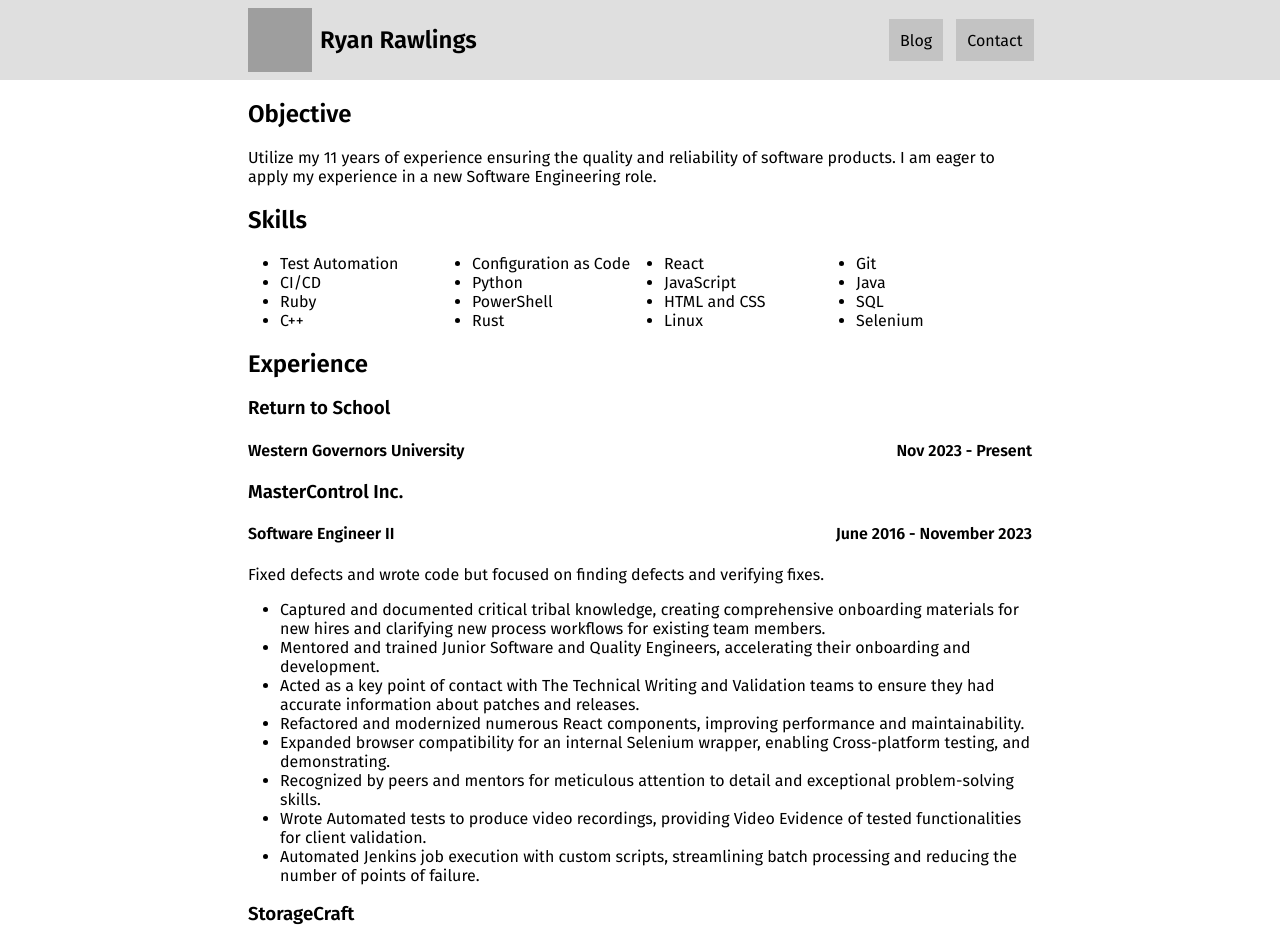
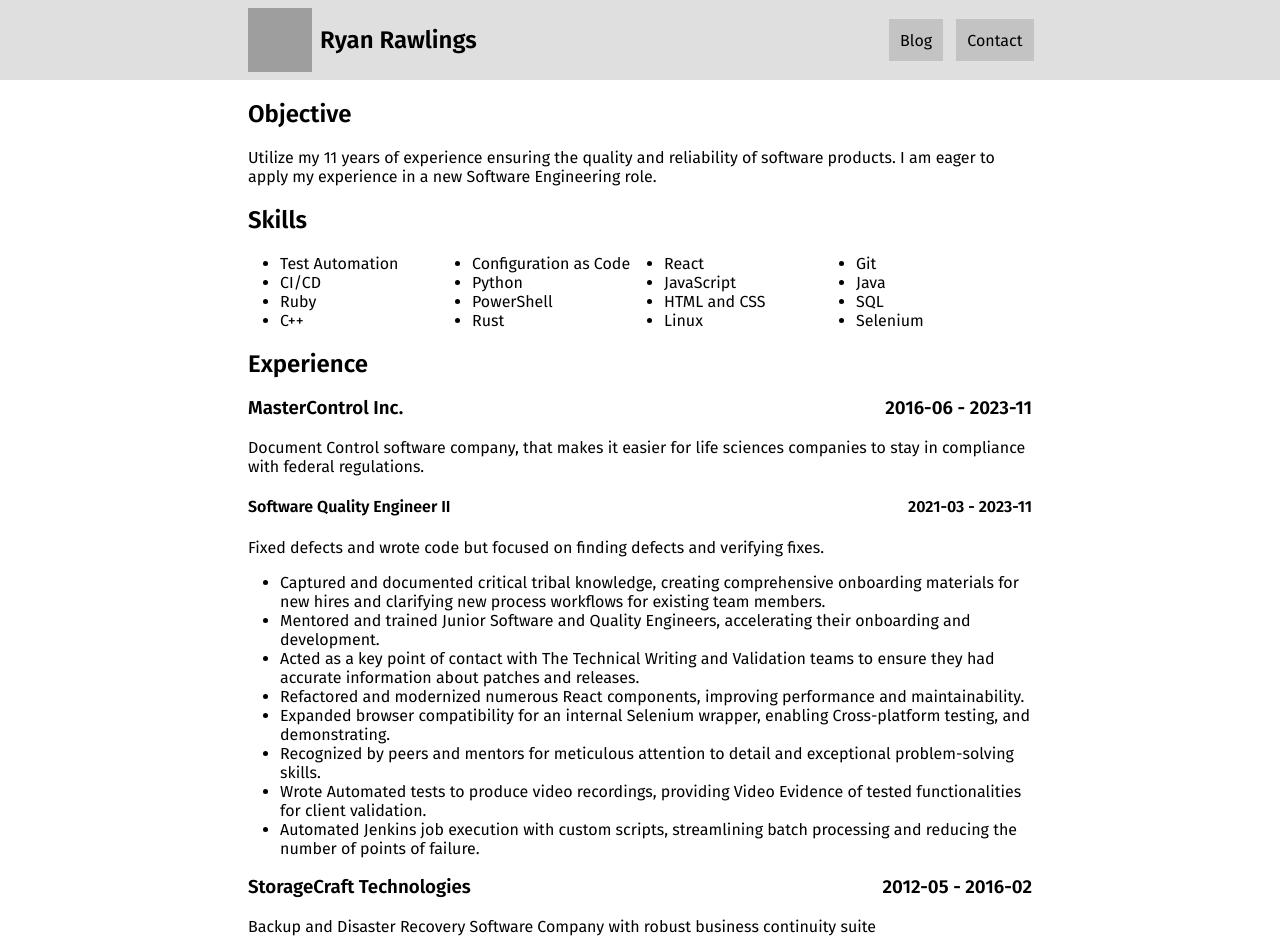
Before and after one commit to rawlingsr/blog, a Next.js app: page / in a window 1280 px wide. Shown: the top 946 px of the page. Built offline with nearby package versions, Linux system fonts and the light colour scheme; grey boxes are pictures that could not be loaded.

Commit message:
change experience to react component.

```diff
--- a/src/app/page.tsx
+++ b/src/app/page.tsx
@@ -1,3 +1,6 @@
+import { Experience } from "@/components/experience";
+import Link from "next/link";
+
 export default async function Home() {
   return (
     <main>
@@ -28,132 +31,14 @@ export default async function Home() {
           <li>Selenium</li>
         </ul>
       </article>
-      <article>
-        <h2>Experience</h2>
-        <section>
-          <h3>Return to School</h3>
-          <h4 className="experience">
-            <span>Western Governors University</span>
-            <span>
-              <time dateTime="2023-11">Nov 2023</time>
-              {" - "}
-              Present
-            </span>
-          </h4>
-        </section>
-
-        <section>
-          <h3>MasterControl Inc.</h3>
-          <h4 className="experience">
-            <span>Software Engineer II</span>
-            <span>
-              <time dateTime="2016-06">June 2016</time>
-              {" - "}
-              <time dateTime="2023-11">November 2023</time>
-            </span>
-          </h4>
-
-          <p>
-            Fixed defects and wrote code but focused on finding defects and
-            verifying fixes.
-          </p>
-
-          <ul>
-            <li>
-              Captured and documented critical tribal knowledge, creating
-              comprehensive onboarding materials for new hires and clarifying new
-              process workflows for existing team members.
-            </li>
-
-            <li>
-              Mentored and trained Junior Software and Quality Engineers,
-              accelerating their onboarding and development.
-            </li>
-
-            <li>
-              Acted as a key point of contact with The Technical Writing and
-              Validation teams to ensure they had accurate information about
-              patches and releases.
-            </li>
-
-            <li>
-              Refactored and modernized numerous React components, improving
-              performance and maintainability.
-            </li>
-
-            <li>
-              Expanded browser compatibility for an internal Selenium wrapper,
-              enabling Cross-platform testing, and demonstrating.
-            </li>
-
-            <li>
-              Recognized by peers and mentors for meticulous attention to detail
-              and exceptional problem-solving skills.
-            </li>
-
-            <li>
-              Wrote Automated tests to produce video recordings, providing Video
-              Evidence of tested functionalities for client validation.
-            </li>
-
-            <li>
-              Automated Jenkins job execution with custom scripts, streamlining
-              batch processing and reducing the number of points of failure.
-            </li>
-          </ul>
-        </section>
-
-        <section>
-          <h3>StorageCraft</h3>
-          <h4 className="experience">
-            <span>QA specialist in Technical Support</span>
-            <span>
-              <time dateTime="2012-05">May 2012</time>
-              {" - "}
-              <time dateTime="2016-02">February 2016</time>
-            </span>
-          </h4>
-
-          <p>
-            Effectively resolved complex customer issues through detailed
-            investigation and root cause analysis.
-          </p>
-
-          <ul>
-            <li>
-              Managed test lab environments for defect reproduction.
-            </li>
-
-            <li>
-              Performed low-level network traffic analysis for troubleshooting.
-            </li>
-
-            <li>
-              Conducted exploratory testing to find hidden defects.
-            </li>
-
-            <li>
-              Created and executed test plans for new product releases.
-            </li>
-
-            <li>
-              Utilized Jira for bug reporting and tracking.
-            </li>
-
-            <li>
-              Built and maintained test infrastructure to support defect
-              verification.
-            </li>
-          </ul>
-        </section>
-      </article>
+      <Experience />
 
       <article>
         <h2>Education</h2>
         <section>
           <h3>Bachelor of Science, Computer Science</h3>
-          <h4 className="experience">
-            <span>Western Governors University</span>
+          <h4 className="experience-header">
+            <Link href={"https://www.wgu.edu/"}>Western Governors University</Link>
             <span>
               (Expected) <time dateTime="2027-05">May 2027</time>
             </span>
--- /dev/null
+++ b/src/career-data.yaml
@@ -0,0 +1,49 @@
+companies:
+  - name: MasterControl Inc.
+    dates_worked: [2016-06, 2023-11]
+    description: >
+      Document Control software company, that makes it easier for life sciences companies to stay in compliance with federal regulations.
+    website: https://www.mastercontrol.com/
+    positions:
+      - title: Software Quality Engineer II
+        dates_worked: [2021-03, 2023-11]
+        description: >
+          Fixed defects and wrote code but focused on finding defects and verifying fixes.
+        achievements:
+          - Captured and documented critical tribal knowledge, creating comprehensive onboarding materials for new hires and clarifying new process workflows for existing team members.
+          - Mentored and trained Junior Software and Quality Engineers, accelerating their onboarding and development.
+          - Acted as a key point of contact with The Technical Writing and Validation teams to ensure they had accurate information about patches and releases.
+          - Refactored and modernized numerous React components, improving performance and maintainability.
+          - Expanded browser compatibility for an internal Selenium wrapper, enabling Cross-platform testing, and demonstrating.
+          - Recognized by peers and mentors for meticulous attention to detail and exceptional problem-solving skills.
+          - Wrote Automated tests to produce video recordings, providing Video Evidence of tested functionalities for client validation.
+          - Automated Jenkins job execution with custom scripts, streamlining batch processing and reducing the number of points of failure.
+      # - title: Software Engineer II
+      #   dates_worked: []
+      #   description: asdf
+      #   achievements: []
+
+      # - title: Software Engineer II
+      #   dates_worked: []
+      #   description: asdf
+      #   achievements: []
+      # - title: Software Engineer II
+      #   dates_worked: []
+      #   description: asdf
+      #   achievements: []
+  - name: StorageCraft Technologies
+    dates_worked: [2012-05, 2016-02]
+    description: >
+      Backup and Disaster Recovery Software Company with robust business continuity suite
+    website: https://www.storagecraft.com/
+    positions:
+      - title: QA Specialist in Technical Support
+        dates_worked: [2012-05, 2016-02]
+        description: Effectively resolved complex customer issues through detailed investigation and root cause analysis.
+        achievements:
+          - Managed test lab environments for defect reproduction.
+          - Performed low-level network traffic analysis for troubleshooting.
+          - Conducted exploratory testing to find hidden defects.
+          - Created and executed test plans for new product releases.
+          - Utilized Jira for bug reporting and tracking.
+          - Built and maintained test infrastructure to support defect verification.
--- /dev/null
+++ b/src/components/experience.tsx
@@ -0,0 +1,66 @@
+import { Company, getCareerData, Position } from "@/utils/experience";
+import Link from "next/link";
+
+export async function Experience() {
+  const companies = await getCareerData();
+  console.log(companies);
+  return (
+    <article>
+      <h2>Experience</h2>
+
+      {companies.map((company) => {
+        return <CompanyExperience company={company} key={company.name} />;
+      })}
+    </article>
+  );
+}
+
+export function CompanyExperience({ company }: { company: Company }) {
+  const [from, to] = company.dates_worked;
+  console.log(from);
+  return (
+    <section>
+      <h3 className="experience-header">
+        <Link href={company.website}>
+          {company.name}
+        </Link>
+        <TimeSpan dates_worked={company.dates_worked} />
+      </h3>
+      <p>{ company.description }</p>
+      {company.positions.map((position) => (
+        <PositionExperience position={position} key={position.title} />
+      ))}
+    </section>
+  );
+}
+function PositionExperience({ position }: { position: Position }) {
+  const [from, to] = position.dates_worked ?? ["", ""];
+
+  return (
+    <div>
+      <h4 className="experience-header">
+        <span>{position.title}</span>
+        <TimeSpan dates_worked={position.dates_worked} />
+      </h4>
+      <p>{position.description}</p>
+      <ul>
+        {position.achievements.map(x => <li key={x}>{x}</li>)}
+      </ul>
+    </div>
+  );
+}
+
+function TimeSpan({ dates_worked }: { dates_worked: [string, string] | null }) {
+  if (!dates_worked) {
+    return null;
+  }
+  const [from, to] = dates_worked;
+
+  return (
+    <span>
+      <time dateTime={from}>{from}</time>
+      {" - "}
+      <time dateTime={to}>{to}</time>
+    </span>
+  );
+}
--- a/src/global.css
+++ b/src/global.css
@@ -52,7 +52,7 @@ nav li {
   margin: 0 0.4em;
 }
 
-nav a {
+nav a, .contact a, a[href]:not(:hover)  {
   text-decoration: none;
   color: inherit;
 }
@@ -112,9 +112,9 @@ ul {
   padding-left: 2em;
 }
 
-.experience {
+.experience-header {
   display: flex;
-
+  flex-direction: column;
   justify-content: space-between;
   list-style: none;
   padding: inherit;
@@ -133,22 +133,12 @@ ul {
   padding: 0.5em;
 }
 
-.contact a {
-  color: inherit;
-}
-
 .contact-text {
   margin-left: 1em;
 }
 
 @media (width >= 30rem) {
-  .experience {
+  .experience-header {
     flex-direction: row;
   }
 }
-
-@media (width < 30rem) {
-  .experience {
-    flex-direction: column;
-  }
-}
--- /dev/null
+++ b/src/utils/experience.ts
@@ -0,0 +1,56 @@
+import { parse } from "yaml";
+import { readFile } from "node:fs/promises";
+import { join } from "path";
+
+export interface Company {
+  name: string;
+  dates_worked: [string, string];
+  description: string;
+  location: string;
+  website: URL;
+  positions: Position[];
+
+}
+
+export interface Position {
+  title: string;
+  dates_worked: [string, string] | null;
+  description: string;
+  achievements: string[];
+}
+
+
+
+export async function getCareerData(): Promise<Company[]> {
+  const fileName = join(process.cwd(), "/src/career-data.yaml");
+  const data = await readFile(fileName, { encoding: "utf8" });
+  const parsedData = parse(data);
+
+  return parsedData["companies"];
+}
+
+
+
+// export async function getPost(slug: string): Promise<Post | null> {
+//   const fileName = join(process.cwd(), "/src/posts/", `${slug}.md`);
+
+//   try {
+//     await fs.access(fileName);
+//   } catch {
+//     return null;
+//   }
+
+//   const text = await fs.readFile(fileName, { encoding: "utf8" });
+//   const { attributes, body } = fm<Post>(text);
+
+//   return {
+//     slug,
+//     title: attributes.title,
+//     published_at: new Date(attributes.published_at),
+//     content: body,
+//     snippet: attributes.snippet,
+//     math: attributes.math,
+//     gfm: attributes.gfm,
+//     cc_licensed: attributes.cc_licensed,
+//   };
+// }
```
